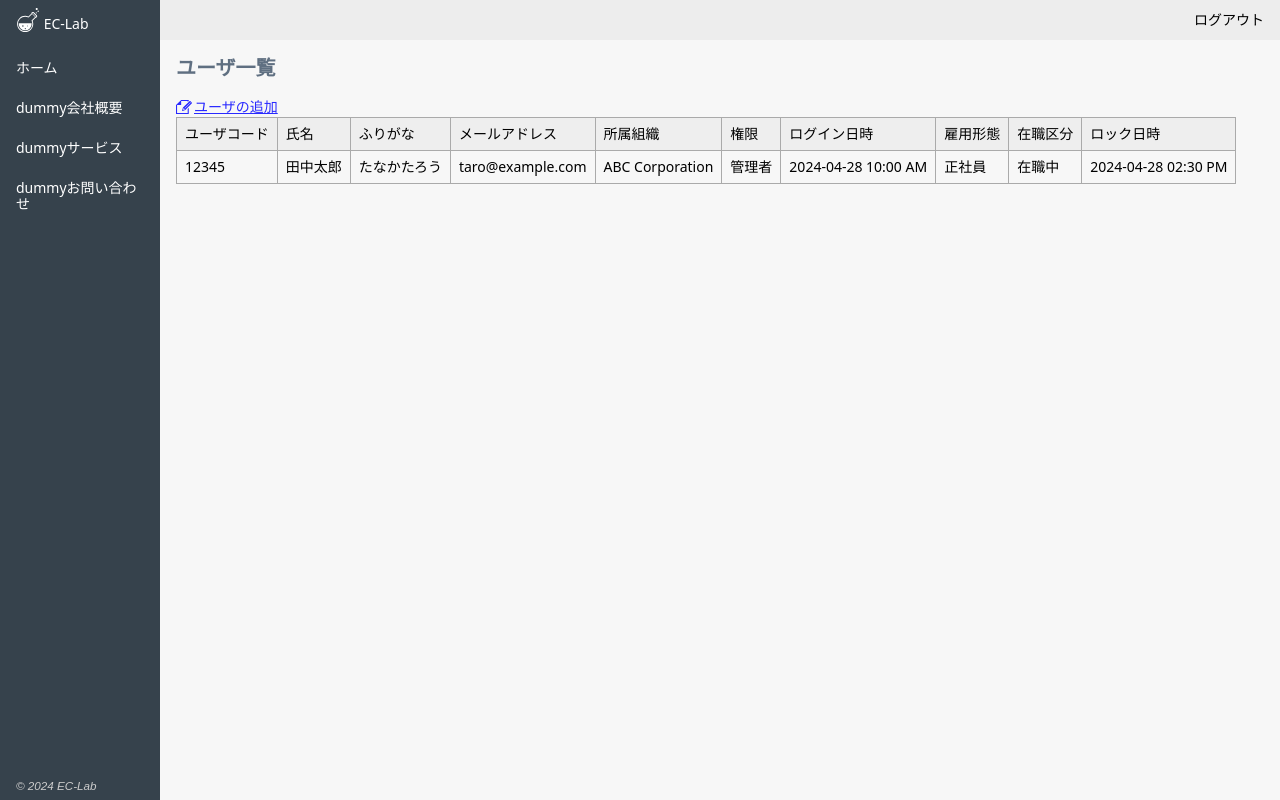
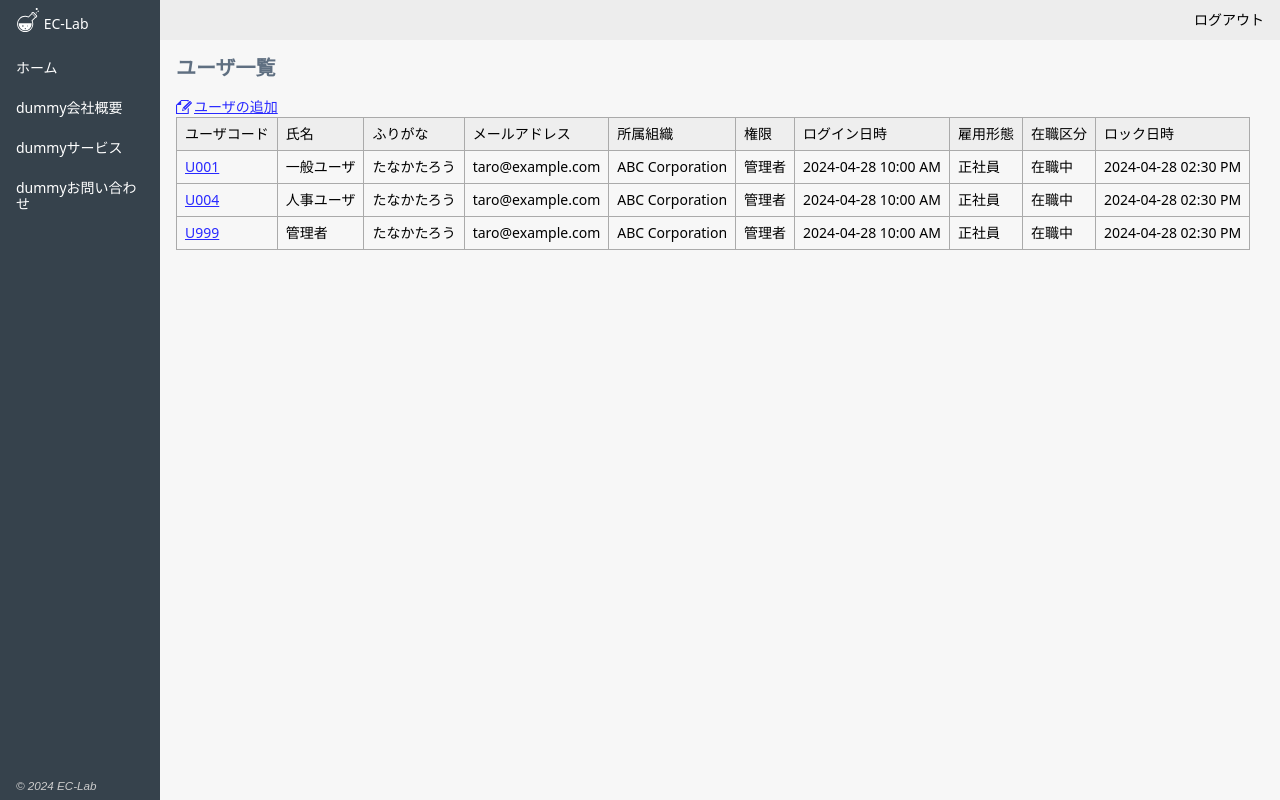
Before and after one commit to choimaru/ec-lab, a Nuxt app: page /user/list in a window 1280 px wide. Built offline with nearby package versions, Linux system fonts and the light colour scheme.

Commit message:
権限テスト用

```diff
--- a/src/composables/states.ts
+++ b/src/composables/states.ts
@@ -7,7 +7,7 @@ type LoginInfo = {
 export const useLoginInfo = () =>
   useState<LoginInfo>('loginInfo', () => {
     return {
-      userId: 'U0001',
+      userId: 'U999',
       userName: 'yamada',
       authority: 0,
     };
--- a/src/pages/user/[mode].vue
+++ b/src/pages/user/[mode].vue
@@ -73,7 +73,10 @@ const permitLv = computed((): number => {
     return 2;
   }
 
-  if (loginInfo.value.userId === 'U0001') {
+  console.log(mode);
+  console.log(loginInfo.value.userId);
+
+  if (loginInfo.value.userId === mode) {
     return 1;
   }
 
--- a/src/pages/user/list.vue
+++ b/src/pages/user/list.vue
@@ -1,5 +1,9 @@
 <script setup lang="ts">
-const router = useRouter();
+const userList = [
+  { id: 'U001', name: '一般ユーザ', authority: 0 },
+  { id: 'U004', name: '人事ユーザ', authority: 3 },
+  { id: 'U999', name: '管理者', authority: 99 },
+];
 </script>
 
 <template>
@@ -26,9 +30,11 @@ const router = useRouter();
         <th>在職区分</th>
         <th>ロック日時</th>
       </tr>
-      <tr>
-        <td>12345</td>
-        <td>田中太郎</td>
+      <tr v-for="user in userList" :key="user.id">
+        <td>
+          <NuxtLink :to="`/user/${user.id}`">{{ user.id }}</NuxtLink>
+        </td>
+        <td>{{ user.name }}</td>
         <td>たなかたろう</td>
         <td>taro@example.com</td>
         <td>ABC Corporation</td>
```
